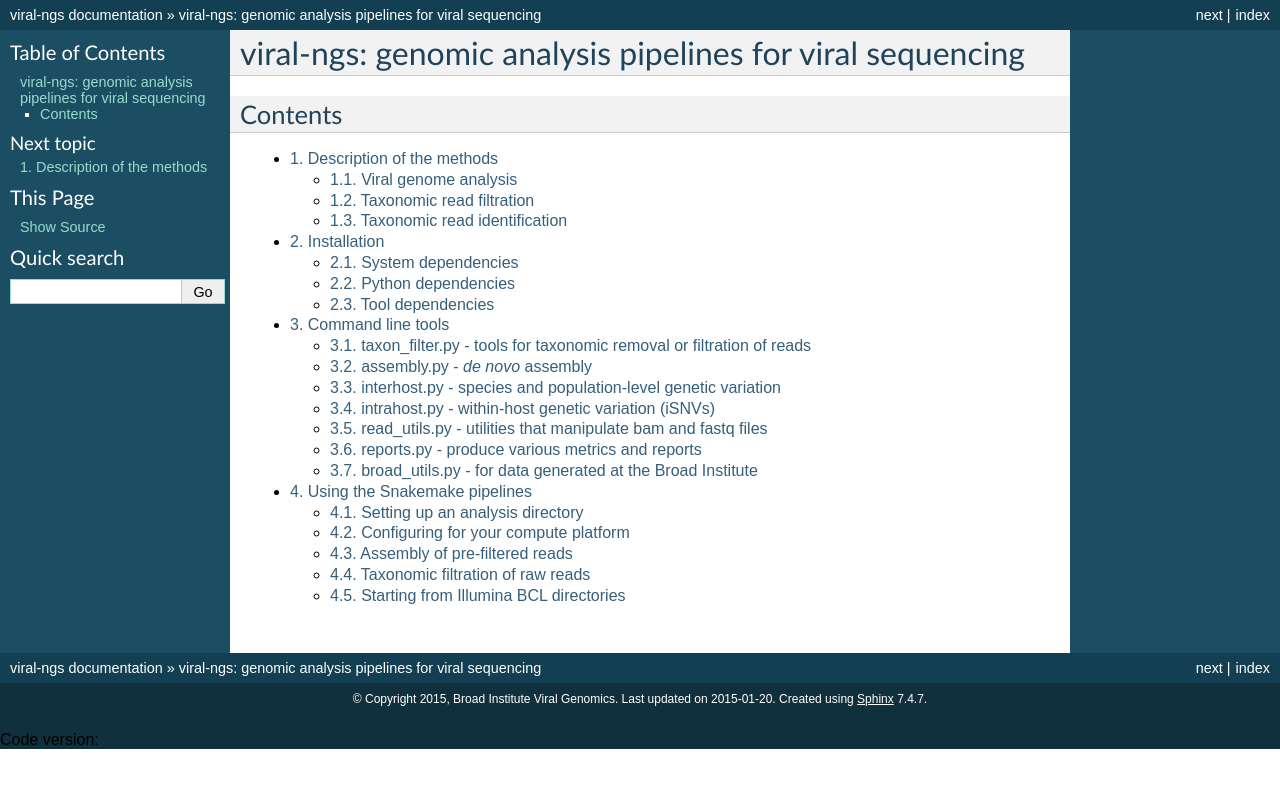
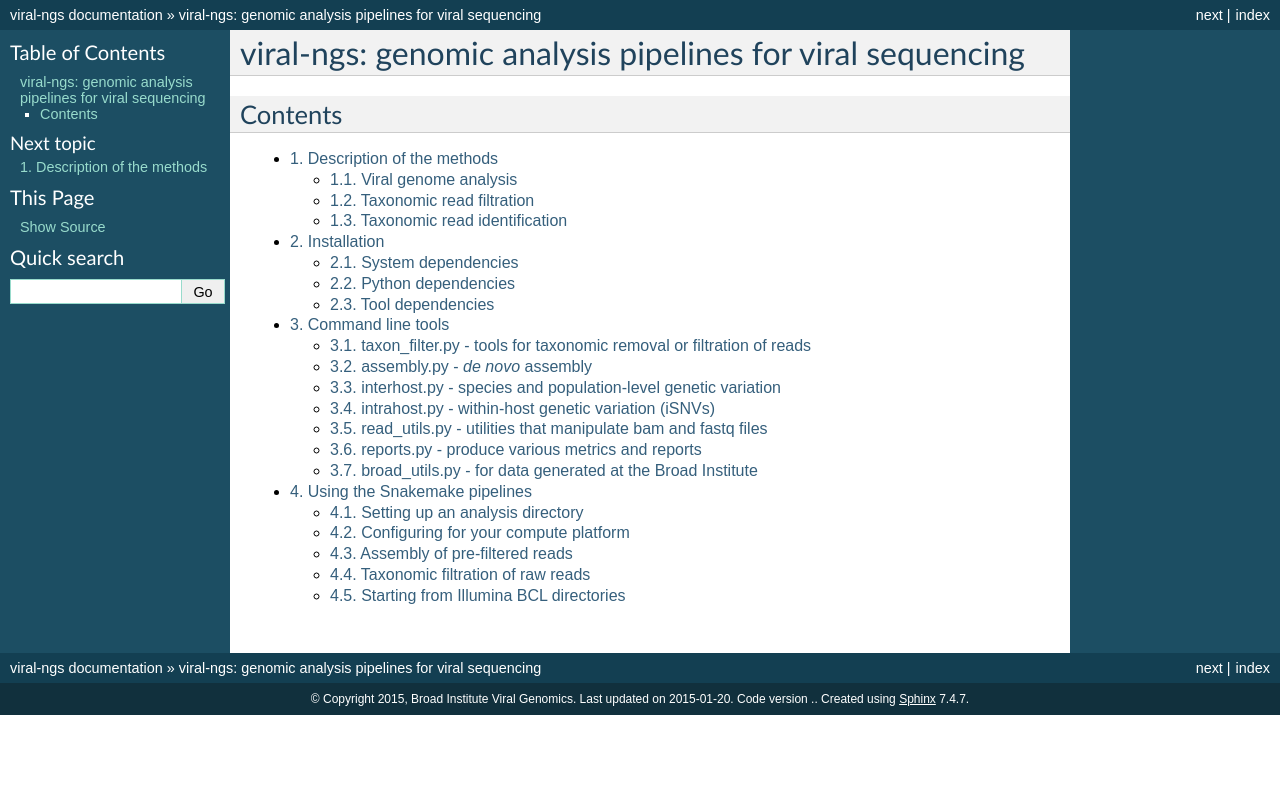
Before and after one commit to broadinstitute/viral-ngs, a Sphinx documentation site: the page built from docs/index.rst, in a window 1280 px wide. Shown: the top 788 px of the page. Built offline with Sphinx 7.4.7, drawn with Linux system fonts in a browser that asks for light colours; formulas are drawn with MathJax 3; part of the change alters nothing that is shown.

```diff
--- a/docs/_templates/layout.html
+++ /dev/null
@@ -1,6 +0,0 @@
-{% extends '!layout.html' %}
-
-{% block footer %}
-{{ super() }}
-<p>Code version: {{ release }}</p>
-{% endblock %}
--- a/docs/conf.py
+++ b/docs/conf.py
@@ -157,7 +157,7 @@ html_static_path = ['_static']
 
 # If not '', a 'Last updated on:' timestamp is inserted at every page bottom,
 # using the given strftime format.
-html_last_updated_fmt = '%Y-%m-%d'
+html_last_updated_fmt = '%Y-%m-%d. Code version {}.'.format(release)
 
 # If true, SmartyPants will be used to convert quotes and dashes to
 # typographically correct entities.
```
